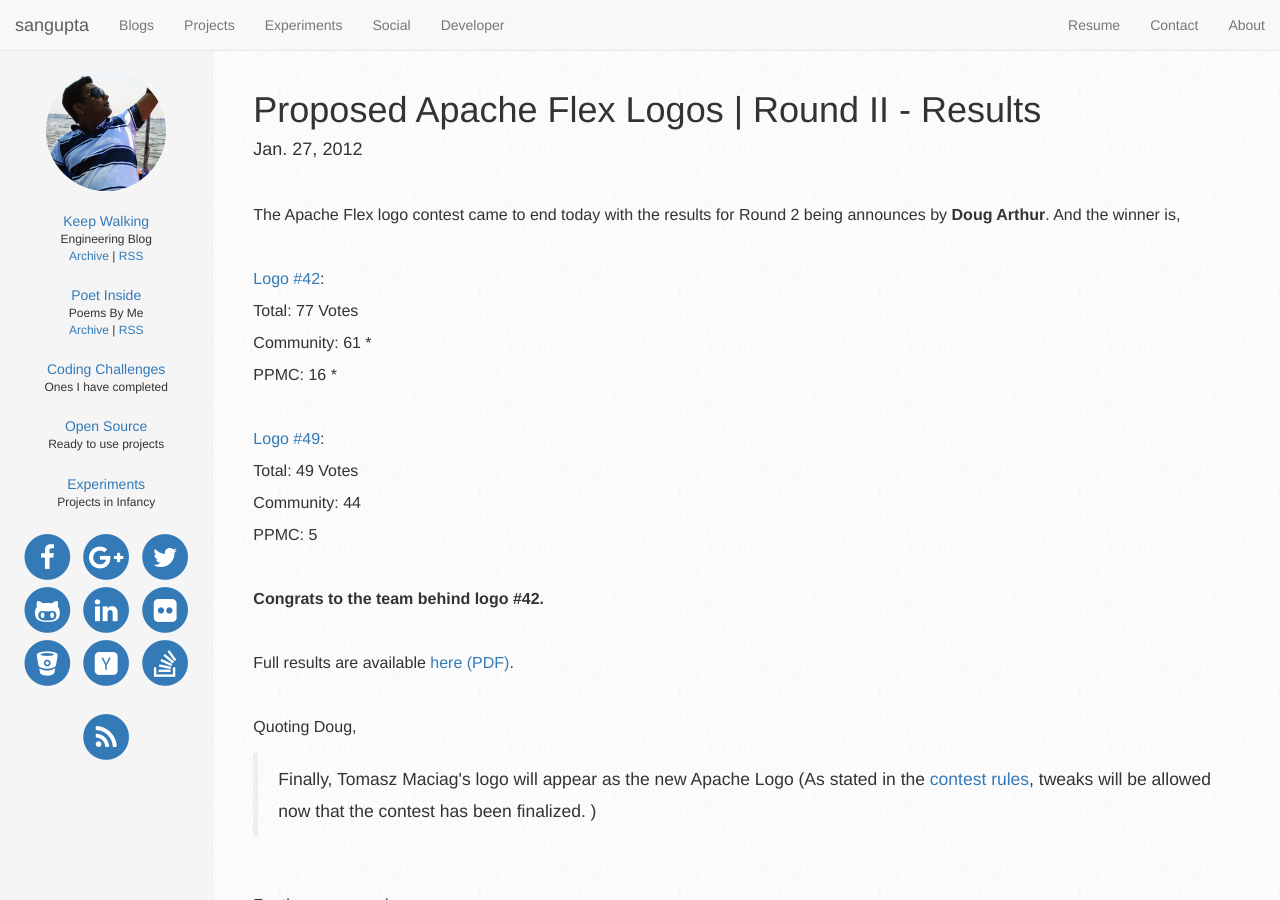
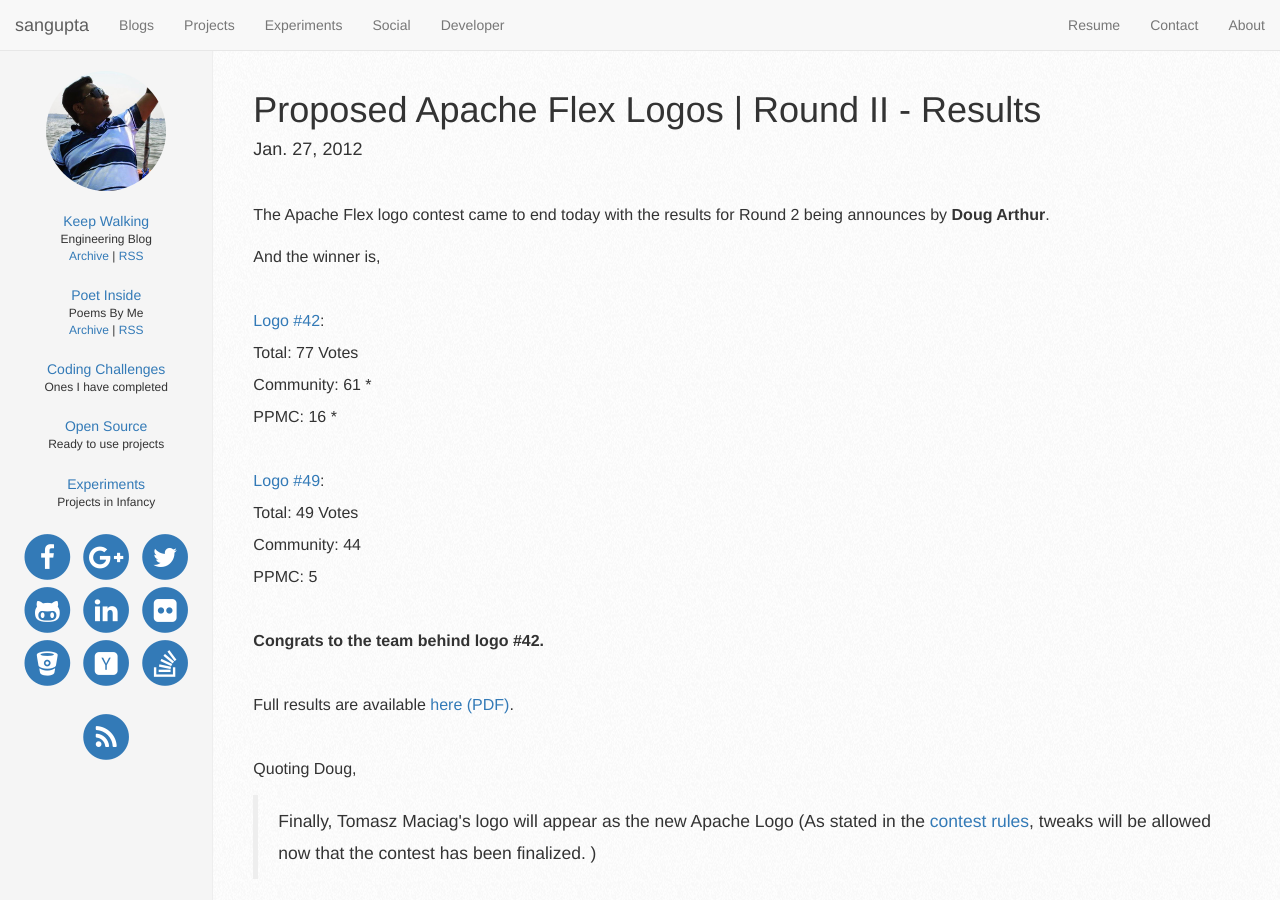
Before and after one commit to sangupta/sangupta.github.io, a Jekyll site: the page built from _posts/2012-1-27-proposed-apache-flex-logos-round-ii.md, in a window 1280 px wide and 900 px high. Built offline with Jekyll 4.4.1, drawn with Linux system fonts in a browser that asks for light colours; nearby versions of some CDN libraries; Markdown is read by kramdown in place of the engine named in the settings; some of the changed lines change nothing that is shown.

Commit message:
more fixes for layout

```diff
--- a/_posts/2012-1-27-proposed-apache-flex-logos-round-ii.md
+++ b/_posts/2012-1-27-proposed-apache-flex-logos-round-ii.md
@@ -7,8 +7,13 @@
 sharingURL: http://blog.sangupta.com/2012/01/proposed-apache-flex-logos-round-ii.html
 tags: apache-flex
 ---
+
 The Apache Flex logo contest came to end today with the results for Round 2 being announces by
-<b>Doug Arthur</b>. And the winner is,
+<b>Doug Arthur</b>.
+
+<!-- break here -->
+
+And the winner is,
 <br>
 <br>
 <a href="http://s.apache.org/af-logo-42">Logo #42</a>:
```
Also changed, not shown: _posts/2012-1-7-proposed-apache-flex-logos-part-ii.md (+1 -0 lines).
